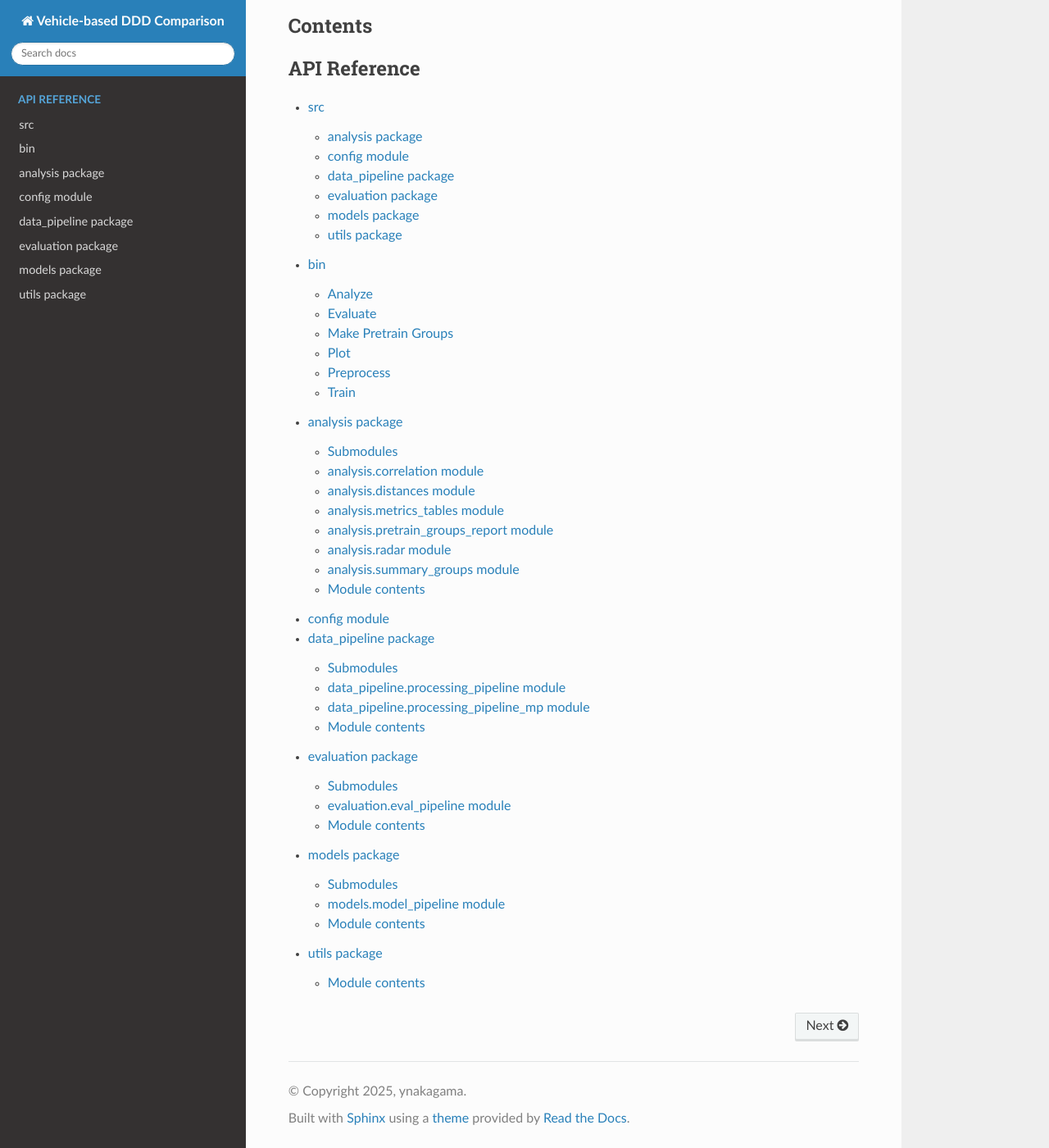
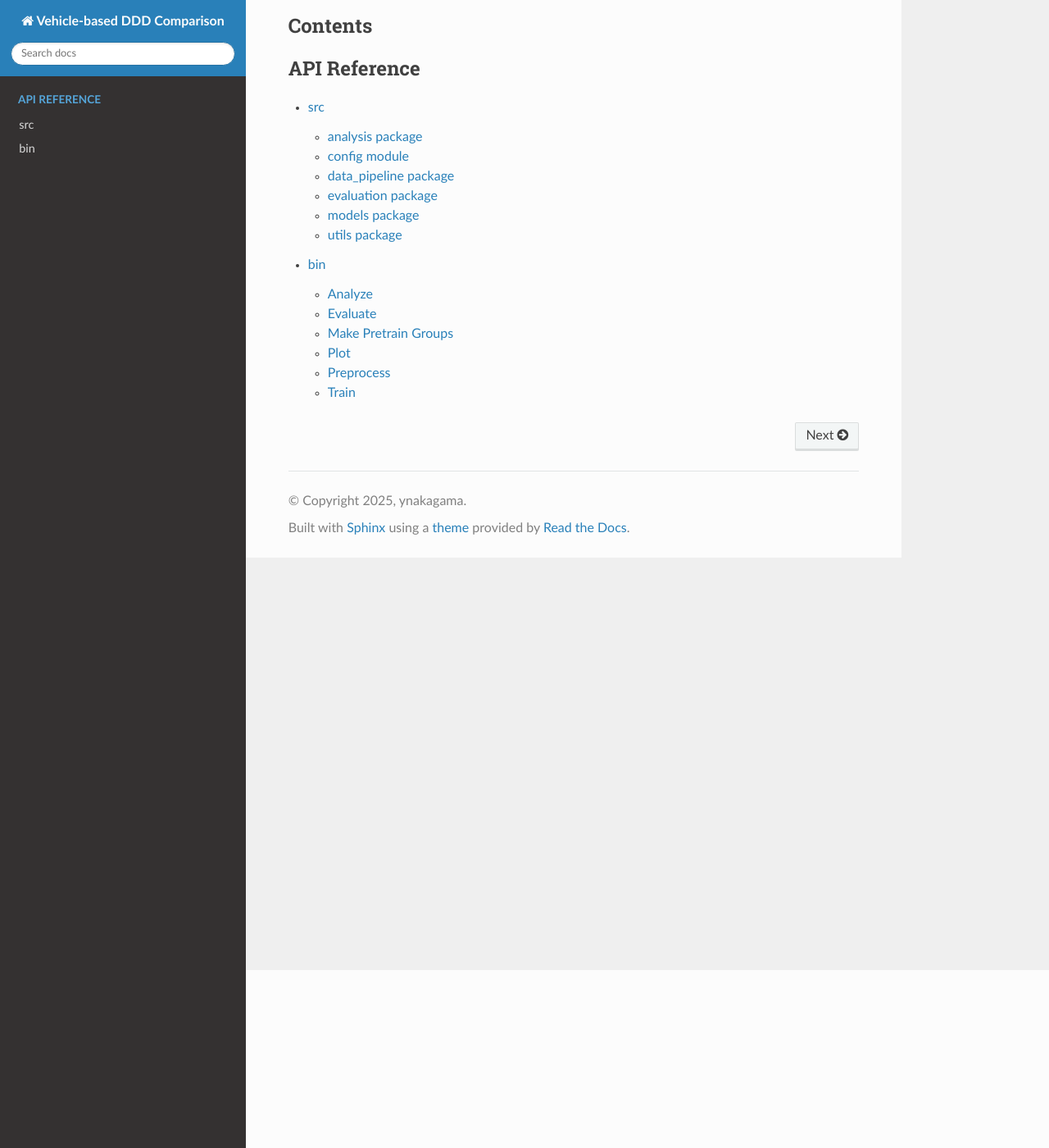
Before and after one commit to YutaroNakagama/vehicle_based_DDD_comparison, a Sphinx documentation site: the page built from docs/index.rst, in a window 1280 px wide and 1400 px high, scrolled down 217 px. Shown: the whole window at 82% size. Built offline with Sphinx 7.4.7 and the Read the Docs theme 3.1.0, drawn with Linux system fonts in a browser that asks for light colours.

Commit message:
[modify] index.rst for top page

```diff
--- a/docs/index.rst
+++ b/docs/index.rst
@@ -17,9 +17,3 @@ Contents
    :caption: API Reference
 
    modules
-   analysis
-   config
-   data_pipeline
-   evaluation
-   models
-   utils
```
